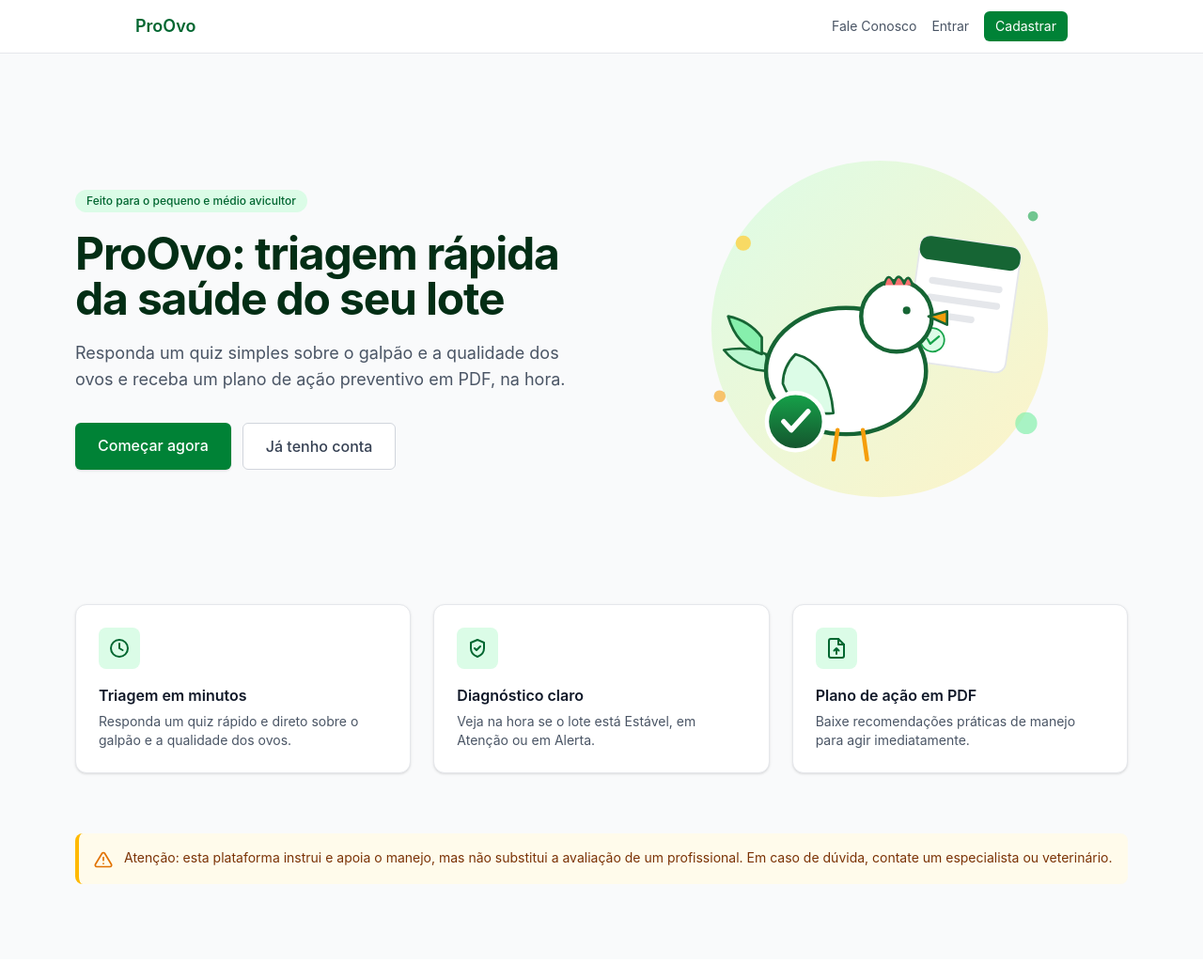
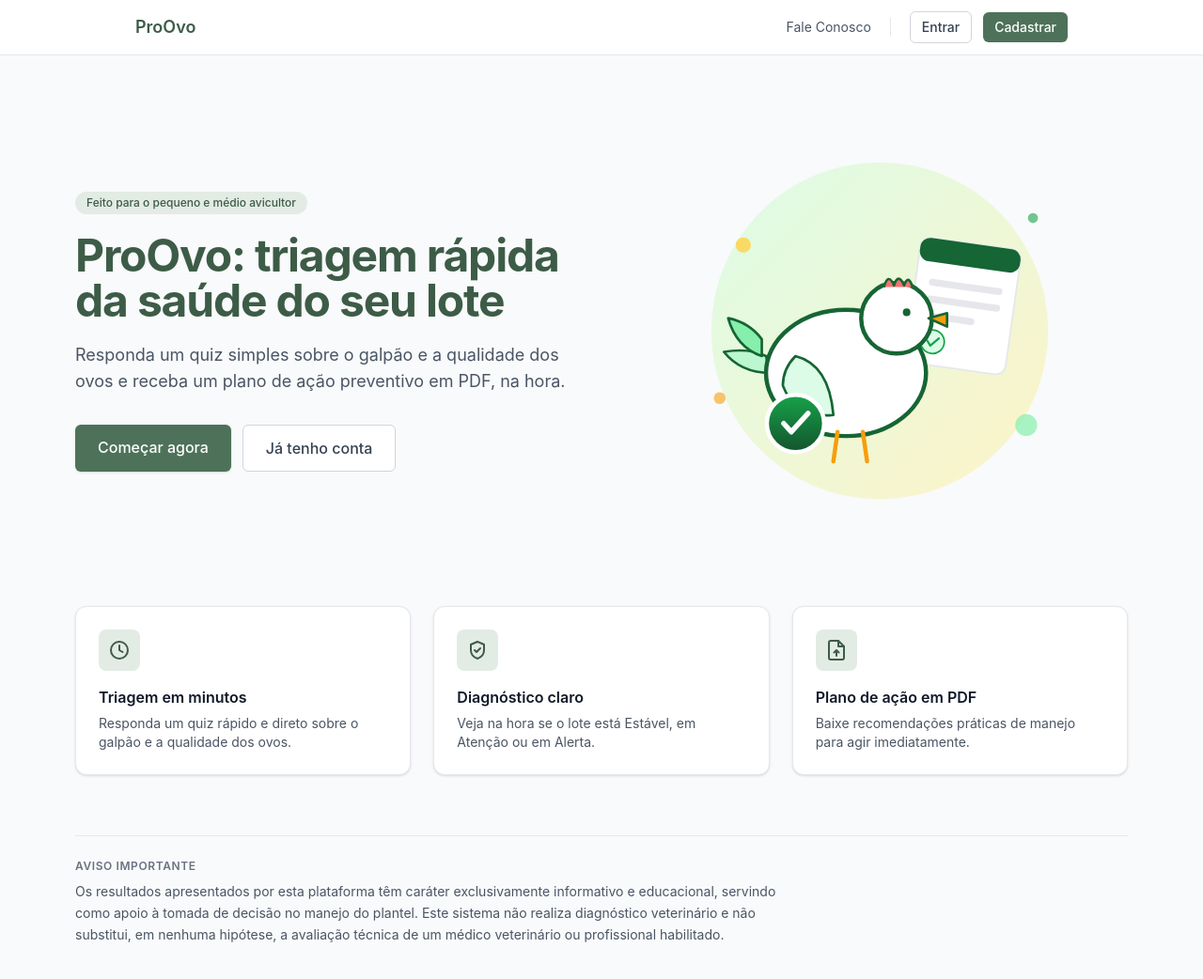
Before and after one commit to JonathaDaSilva/TP_Hackathon, a React (Vite) app in the folder frontend/: page / in a window 1280 px wide. Shown: the top 1042 px of the page at 94% size. Before the commit the page ends 1021 px from the top, so only its background shows below. Built offline with nearby package versions, Linux system fonts and the light colour scheme; no server answers.

Commit message:
style: Ajuste visual na navbar e home page

```diff
--- a/frontend/src/components/NavBar.tsx
+++ b/frontend/src/components/NavBar.tsx
@@ -10,41 +10,57 @@ export function NavBar() {
     navigate("/");
   }
 
+  const inicial = usuario?.nome.trim().charAt(0).toUpperCase() ?? "?";
+
   return (
     <header className="border-b border-gray-200 bg-white">
       <nav className="mx-auto flex max-w-5xl items-center justify-between px-4 py-3">
-        <Link to="/" className="text-lg font-semibold text-green-800">
+        <Link to="/" className="text-lg font-semibold text-sage-800">
           ProOvo
         </Link>
-        <div className="flex items-center gap-4 text-sm">
-          <Link to="/contato" className="text-gray-600 hover:text-green-800">
+
+        <div className="flex items-center gap-5 text-sm">
+          <Link to="/contato" className="text-gray-600 hover:text-sage-700">
             Fale Conosco
           </Link>
+          {usuario && (
+            <Link to="/home" className="text-gray-600 hover:text-sage-700">
+              Meus Lotes
+            </Link>
+          )}
+
+          <div className="h-5 w-px bg-gray-200" />
+
           {usuario ? (
-            <>
-              <Link to="/home" className="text-gray-600 hover:text-green-800">
-                Meus Lotes
-              </Link>
-              <span className="text-gray-400">{usuario.nome}</span>
+            <div className="flex items-center gap-3">
+              <span className="flex items-center gap-2 text-gray-700">
+                <span className="flex h-7 w-7 items-center justify-center rounded-full bg-sage-100 text-xs font-semibold text-sage-800">
+                  {inicial}
+                </span>
+                {usuario.nome}
+              </span>
               <button
                 onClick={handleLogout}
-                className="rounded-md bg-gray-100 px-3 py-1.5 text-gray-700 hover:bg-gray-200"
+                className="rounded-md border border-gray-300 px-3 py-1.5 font-medium text-gray-700 hover:border-sage-600 hover:text-sage-700"
               >
                 Sair
               </button>
-            </>
+            </div>
           ) : (
-            <>
-              <Link to="/login" className="text-gray-600 hover:text-green-800">
+            <div className="flex items-center gap-3">
+              <Link
+                to="/login"
+                className="rounded-md border border-gray-300 px-3 py-1.5 font-medium text-gray-700 hover:border-sage-600 hover:text-sage-700"
+              >
                 Entrar
               </Link>
               <Link
                 to="/cadastro"
-                className="rounded-md bg-green-700 px-3 py-1.5 text-white hover:bg-green-800"
+                className="rounded-md bg-sage-700 px-3 py-1.5 font-medium text-white hover:bg-sage-800"
               >
                 Cadastrar
               </Link>
-            </>
+            </div>
           )}
         </div>
       </nav>
--- a/frontend/src/index.css
+++ b/frontend/src/index.css
@@ -7,7 +7,8 @@
   --color-ink-800: #263626;
   --color-ink-700: #344a35;
 
-  /* Verde sálvia — botões primários e acentos da área autenticada */
+  /* Verde sálvia — botões primários e acentos em todo o sistema */
+  --color-sage-100: #e3ebe5;
   --color-sage-600: #5f8a6f;
   --color-sage-700: #4d7259;
   --color-sage-800: #3d5c47;
--- a/frontend/src/pages/Landing.tsx
+++ b/frontend/src/pages/Landing.tsx
@@ -41,11 +41,11 @@ export function Landing() {
       <section className="relative overflow-hidden">
         <div className="mx-auto grid max-w-6xl items-center gap-10 px-4 py-16 lg:grid-cols-2 lg:gap-16 lg:py-24">
           <div className="text-center lg:text-left">
-            <span className="inline-flex items-center rounded-full bg-green-100 px-3 py-1 text-xs font-medium text-green-800">
+            <span className="inline-flex items-center rounded-full bg-sage-100 px-3 py-1 text-xs font-medium text-sage-800">
               Feito para o pequeno e médio avicultor
             </span>
 
-            <h1 className="mt-5 text-4xl font-bold tracking-tight text-green-950 sm:text-5xl">
+            <h1 className="mt-5 text-4xl font-bold tracking-tight text-sage-800 sm:text-5xl">
               ProOvo: triagem rápida da saúde do seu lote
             </h1>
 
@@ -57,13 +57,13 @@ export function Landing() {
             <div className="mt-8 flex flex-col justify-center gap-3 sm:flex-row lg:justify-start">
               <Link
                 to="/cadastro"
-                className="rounded-md bg-green-700 px-6 py-3 text-center font-medium text-white shadow-sm transition hover:bg-green-800"
+                className="rounded-md bg-sage-700 px-6 py-3 text-center font-medium text-white shadow-sm transition hover:bg-sage-800"
               >
                 Começar agora
               </Link>
               <Link
                 to="/login"
-                className="rounded-md border border-gray-300 bg-white px-6 py-3 text-center font-medium text-gray-700 transition hover:border-green-700 hover:text-green-800"
+                className="rounded-md border border-gray-300 bg-white px-6 py-3 text-center font-medium text-gray-700 transition hover:border-sage-600 hover:text-sage-700"
               >
                 Já tenho conta
               </Link>
@@ -83,7 +83,7 @@ export function Landing() {
               key={recurso.titulo}
               className="rounded-xl border border-gray-200 bg-white p-6 shadow-sm transition hover:shadow-md"
             >
-              <div className="inline-flex h-11 w-11 items-center justify-center rounded-lg bg-green-100 text-green-800">
+              <div className="inline-flex h-11 w-11 items-center justify-center rounded-lg bg-sage-100 text-sage-800">
                 {recurso.icone}
               </div>
               <h2 className="mt-4 text-base font-semibold text-gray-900">{recurso.titulo}</h2>
@@ -94,14 +94,16 @@ export function Landing() {
       </section>
 
       <section className="mx-auto max-w-6xl px-4 pb-20">
-        <div className="flex items-start gap-3 rounded-lg border-l-4 border-amber-400 bg-amber-50 p-4">
-          <svg viewBox="0 0 24 24" fill="none" stroke="currentColor" strokeWidth="2" strokeLinecap="round" strokeLinejoin="round" className="mt-0.5 h-5 w-5 shrink-0 text-amber-600">
-            <path d="M12 9v4M12 17h.01" />
-            <path d="M10.3 3.9 1.8 18a2 2 0 0 0 1.7 3h17a2 2 0 0 0 1.7-3L13.7 3.9a2 2 0 0 0-3.4 0z" />
-          </svg>
-          <p className="text-sm text-amber-900">
-            Atenção: esta plataforma instrui e apoia o manejo, mas não substitui a avaliação
-            de um profissional. Em caso de dúvida, contate um especialista ou veterinário.
+        <div className="border-t border-gray-200 pt-6">
+          <p className="text-xs font-semibold uppercase tracking-wider text-gray-500">
+            Aviso importante
+          </p>
+          <p className="mt-2 max-w-3xl text-sm leading-relaxed text-gray-600">
+            Os resultados apresentados por esta plataforma têm caráter exclusivamente
+            informativo e educacional, servindo como apoio à tomada de decisão no manejo do
+            plantel. Este sistema não realiza diagnóstico veterinário e não substitui, em
+            nenhuma hipótese, a avaliação técnica de um médico veterinário ou profissional
+            habilitado.
           </p>
         </div>
       </section>
--- a/frontend/src/pages/Login.tsx
+++ b/frontend/src/pages/Login.tsx
@@ -3,6 +3,7 @@ import { Link, useNavigate } from "react-router-dom";
 import axios from "axios";
 import { useAuth } from "../context/AuthContext";
 import { getErrorMessage, getFieldErrors } from "../services/api";
+import { AuthLayout } from "../components/AuthLayout";
 
 export function Login() {
   const { login } = useAuth();
@@ -37,7 +38,10 @@ export function Login() {
   }
 
   return (
-    <div className="flex min-h-[calc(100vh-57px)] items-center justify-center bg-cream-50 px-4 py-16">
+    <AuthLayout
+      titulo="Bem-vindo(a) de volta"
+      subtitulo="Acompanhe a saúde dos seus lotes e retome de onde parou."
+    >
       <div className="w-full max-w-sm rounded-xl border border-cream-border bg-white p-8 shadow-sm">
         <h1 className="text-2xl font-semibold text-gray-900">Entrar</h1>
         <p className="mt-1 text-sm text-gray-500">Acesse sua conta para continuar a triagem.</p>
@@ -85,6 +89,6 @@ export function Login() {
           </Link>
         </p>
       </div>
-    </div>
+    </AuthLayout>
   );
 }
```
